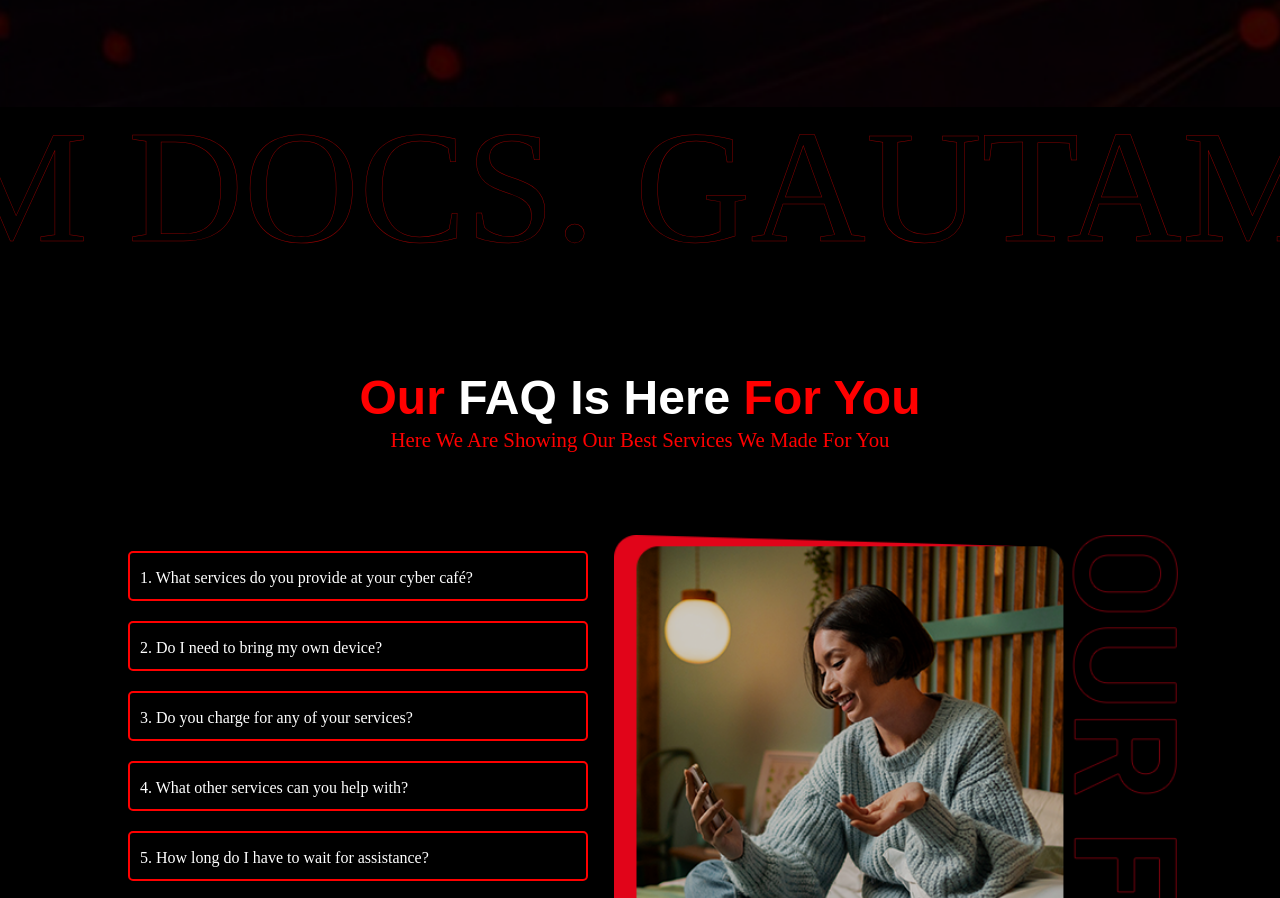
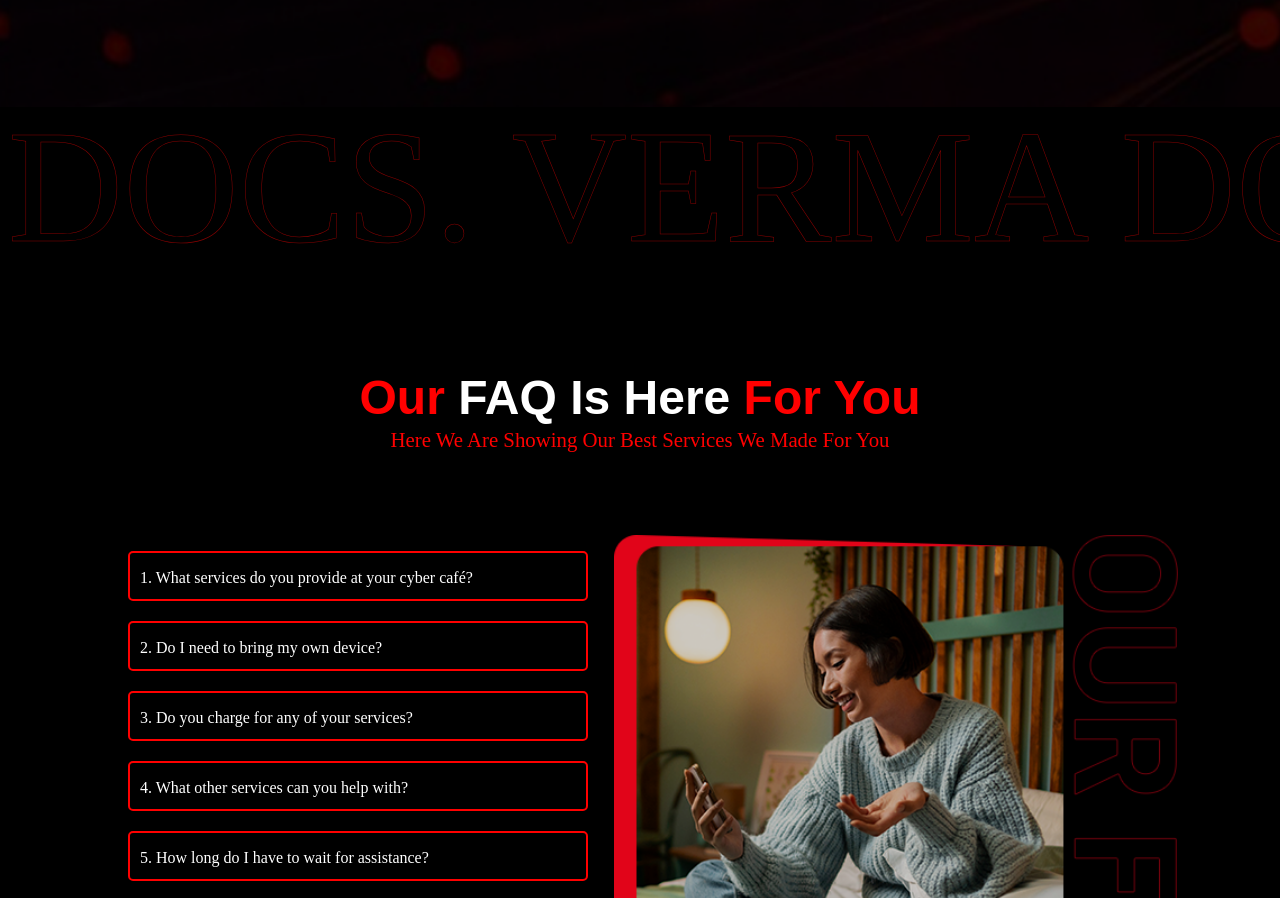
Before and after one commit to ankit02yadav/cyber-cafe, a React (Vite) app: page / in a window 1280 px wide. Shown: the part 2208-3106 px from the top of the page. Built offline with nearby package versions, Linux system fonts and the light colour scheme.

Commit message:
Update scroll.jsx

```diff
--- a/src/scroll/scroll.jsx
+++ b/src/scroll/scroll.jsx
@@ -3,9 +3,9 @@ function Scroll(){
     return(
         <div className="scroll-text">
             <div className="texxt">
-            <span className='text-scroll'>GAUTAM DOCS. </span>
-            <span className='text-scroll'>GAUTAM DOCS. </span>
-            <span className='text-scroll'>GAUTAM DOCS. </span>
+            <span className='text-scroll'>VERMA DOCS. </span>
+            <span className='text-scroll'>VERMA DOCS. </span>
+            <span className='text-scroll'>VERMA DOCS. </span>
             </div>
         </div>
     );
```
